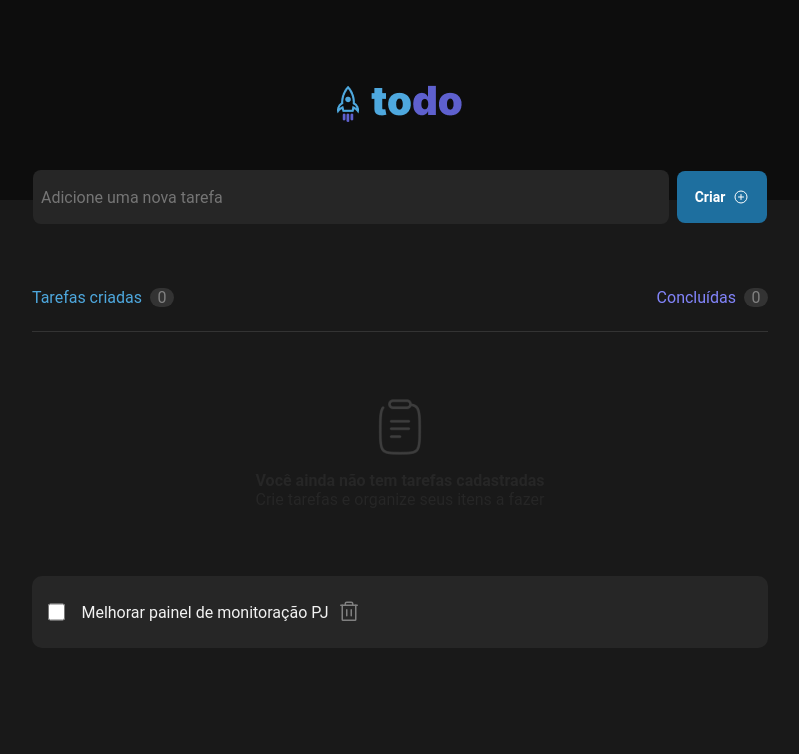
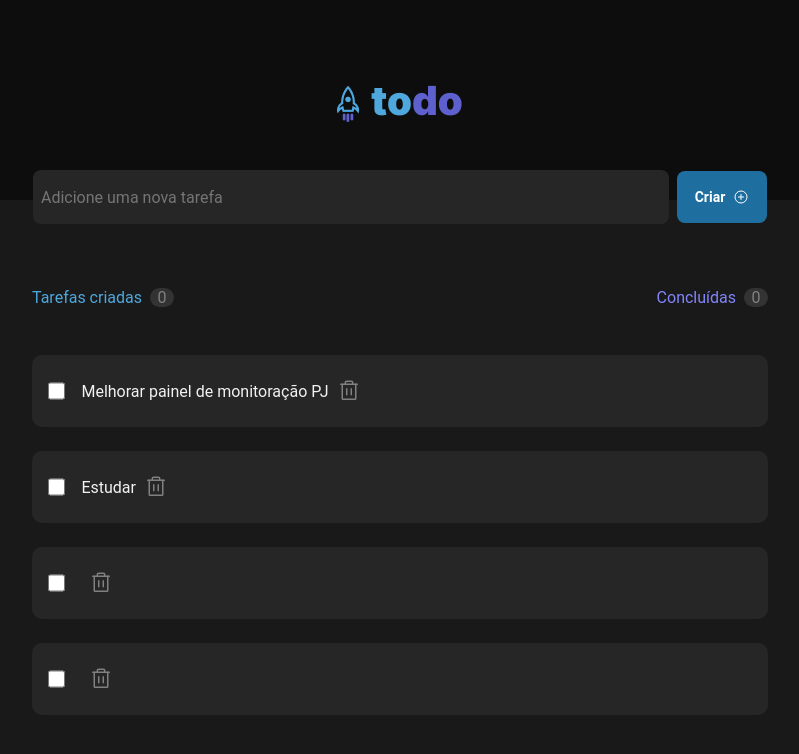
Before and after one commit to AnaVitorio/toDoList, a React (Vite) app: page / in a window 1280 px wide. Shown: the top 754 px of the page, without its empty margins (240-1039 px from the left). Built offline with nearby package versions, Linux system fonts and the light colour scheme.

Commit message:
add comportamento aparecer e deletar tarefa

```diff
--- a/src/componets/PainelTarefas.module.css
+++ b/src/componets/PainelTarefas.module.css
@@ -12,7 +12,6 @@
     justify-content: space-between;
     margin-top: 4rem;
     padding-bottom: 1.5rem;
-    border-bottom: 0.025px solid #333333;
 }
 
 .criadas{
@@ -46,6 +45,7 @@
     align-items: center;
     justify-content: center;
     gap: 16px;
+    border-top: 0.025px solid #333333;
 
 }
 .painelTarefasCriadas span{
--- a/src/componets/PainelTarefas.tsx
+++ b/src/componets/PainelTarefas.tsx
@@ -1,8 +1,21 @@
 import styles from "./PainelTarefas.module.css";
 import cliboard from "../assets/Clipboard.png";
 import { Tarefa } from "./Tarefa";
+import { useState } from "react";
 
 export function PainelTarefas() {
+
+  const [listaTarefas, setListaTarefas] = useState(["Melhorar painel de monitoração PJ", "Estudar", "", ""]);
+
+  const deletarTarefa = (tarefaDeletar: string) =>{
+    const novaListaTarefas = listaTarefas.filter(tarefa => {
+      return tarefa != tarefaDeletar;
+    })
+
+    setListaTarefas(novaListaTarefas);
+
+  }
+
   return (
     <div className={styles.painelTarefas}>
       <header>
@@ -15,16 +28,19 @@ export function PainelTarefas() {
           <span className={styles.contador}>0</span>
         </div>
       </header>
-
-      <div className={styles.painelTarefasCriadas}>
+      {listaTarefas.length === 0 ?
+        <div className={styles.painelTarefasCriadas}>
         <img src={cliboard} />
         <span>
           <strong>Você ainda não tem tarefas cadastradas</strong>
           <p>Crie tarefas e organize seus itens a fazer</p>
         </span>
       </div>
+      :<></>}
 
-      <Tarefa/>
+      {listaTarefas.map((tarefa, index) =>{
+        return <Tarefa key={tarefa+index} textoTarefa={tarefa} deletarTarefa={deletarTarefa}/>
+      })}
     </div>
   );
 }
--- a/src/componets/Tarefa.module.css
+++ b/src/componets/Tarefa.module.css
@@ -9,7 +9,8 @@
     align-items: center;
     gap: 0.5rem;
     border-radius: 10px;
-    position: relative;
+    margin-top: 1.5rem;
+    gap: 1;
 }
 
 
@@ -28,8 +29,3 @@
 .tarefa input[type=checkbox]:checked + label:after{
     opacity: 1a;
 }
-
-.icone-trash{
-    display: flex;
-    position: absolute;
-}
--- a/src/componets/Tarefa.tsx
+++ b/src/componets/Tarefa.tsx
@@ -1,12 +1,29 @@
-import sytles from './Tarefa.module.css';
+import sytles from "./Tarefa.module.css";
 import { Trash } from "phosphor-react";
-export function Tarefa(){
-    return(
-        <div className={sytles.tarefa}>
-            <input type='checkbox' id='checkbox' />
-            <label htmlFor="checkbox"></label>
-            <p>Melhorar painel de monitoração PJ</p>
-            <Trash className='icone-trash' size={24} weight='regular' color='gray'/>
-        </div>
-    )
+
+interface Parameters {
+  textoTarefa: string;
+  deletarTarefa: (tarefa: string) => void;
 }
+
+export function Tarefa(props: Parameters) {
+  const handleExcluirTarefa = () => {
+    props.deletarTarefa(props.textoTarefa)
+  };
+
+  return (
+    <div className={sytles.tarefa}>
+      <input type="checkbox" id="checkbox" />
+      <label htmlFor="checkbox"></label>
+      <p>{props.textoTarefa}</p>
+      <Trash
+        onClick={handleExcluirTarefa}
+        className="icone-trash"
+        cursor={"pointer"}
+        size={24}
+        weight="regular"
+        color="gray"
+      />
+    </div>
+  );
+}
```
